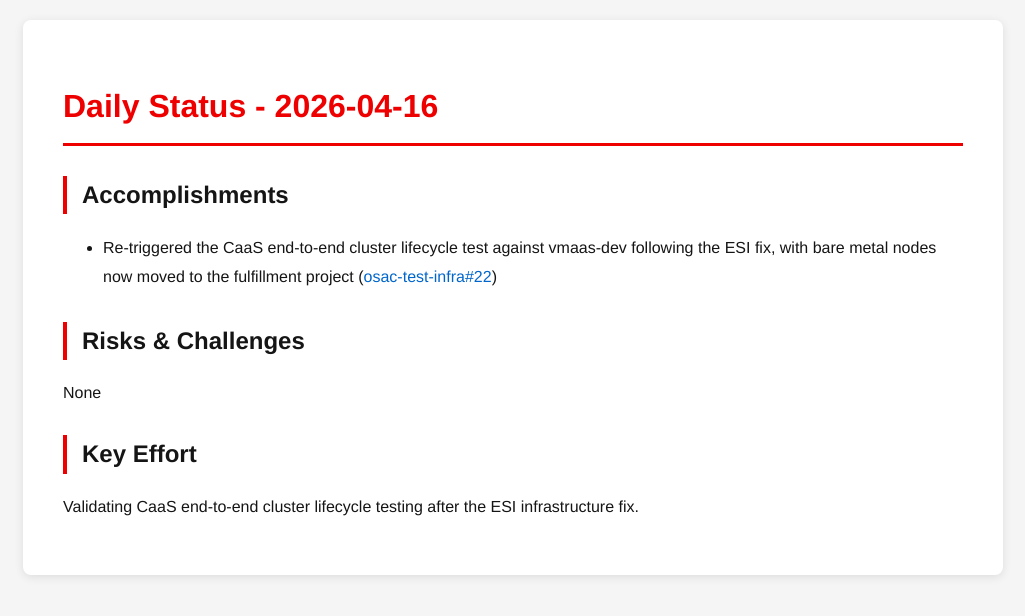
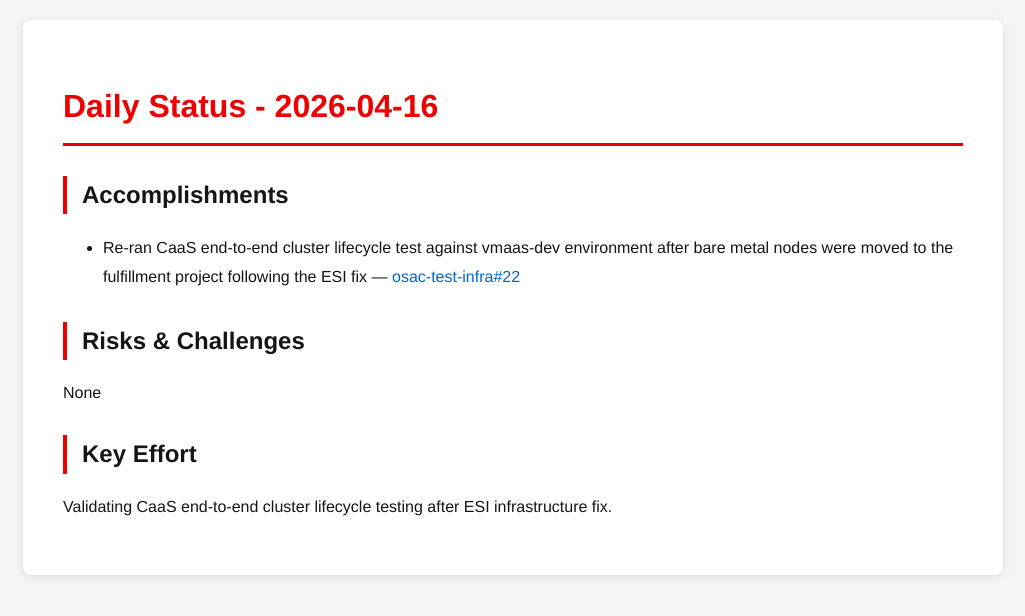
Before and after one commit to tzvatot/daily-status, a Jekyll site: the page built from 2026-04-16.md, in a window 1280 px wide. Shown: the top 616 px of the page, without its empty margins (127-1152 px from the left). Built offline with Jekyll 4.4.1, drawn with Linux system fonts in a browser that asks for light colours.

Commit message:
Daily status update - 2026-04-16

```diff
--- a/2026-04-16.md
+++ b/2026-04-16.md
@@ -7,10 +7,10 @@ date: 2026-04-16
 # Daily Status - 2026-04-16
 
 ## Accomplishments
-- Re-triggered the CaaS end-to-end cluster lifecycle test against vmaas-dev following the ESI fix, with bare metal nodes now moved to the fulfillment project ([osac-test-infra#22](https://github.com/osac-project/osac-test-infra/pull/22))
+- Re-ran CaaS end-to-end cluster lifecycle test against vmaas-dev environment after bare metal nodes were moved to the fulfillment project following the ESI fix — [osac-test-infra#22](https://github.com/osac-project/osac-test-infra/pull/22)
 
 ## Risks & Challenges
 None
 
 ## Key Effort
-Validating CaaS end-to-end cluster lifecycle testing after the ESI infrastructure fix.
+Validating CaaS end-to-end cluster lifecycle testing after ESI infrastructure fix.
```
